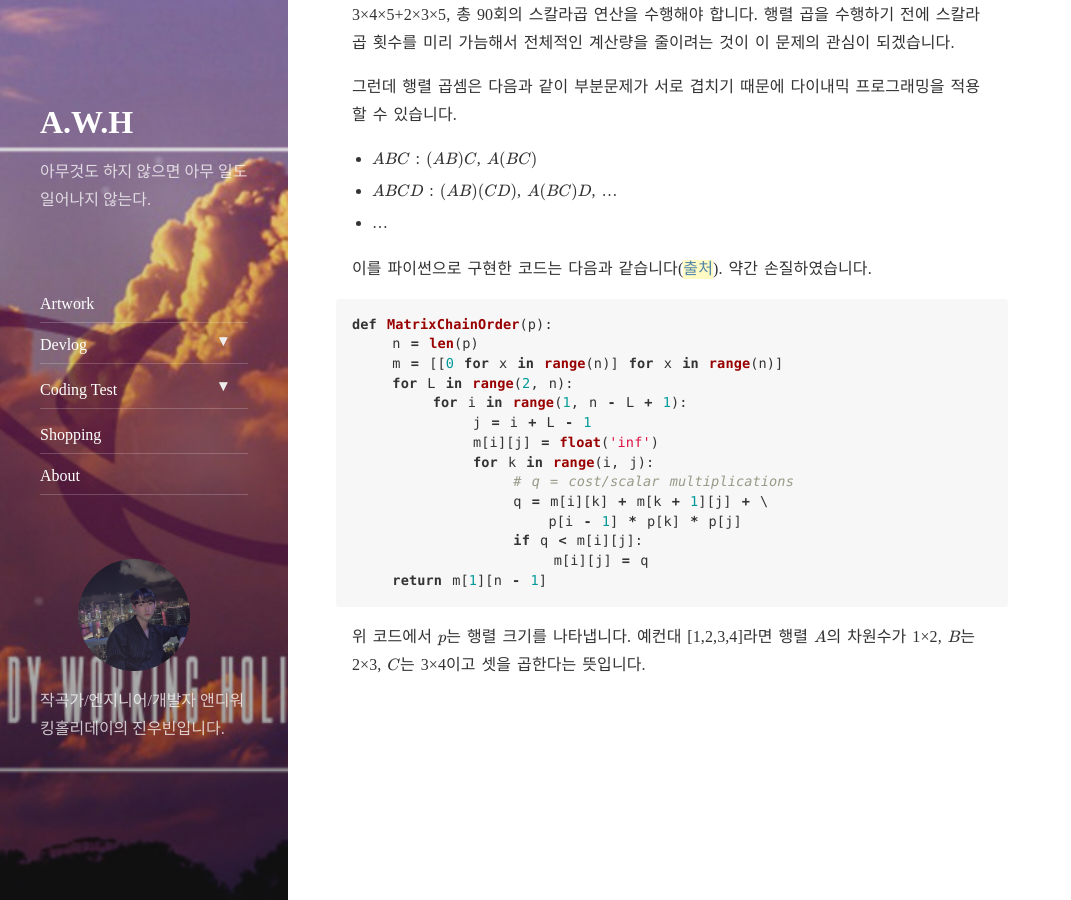
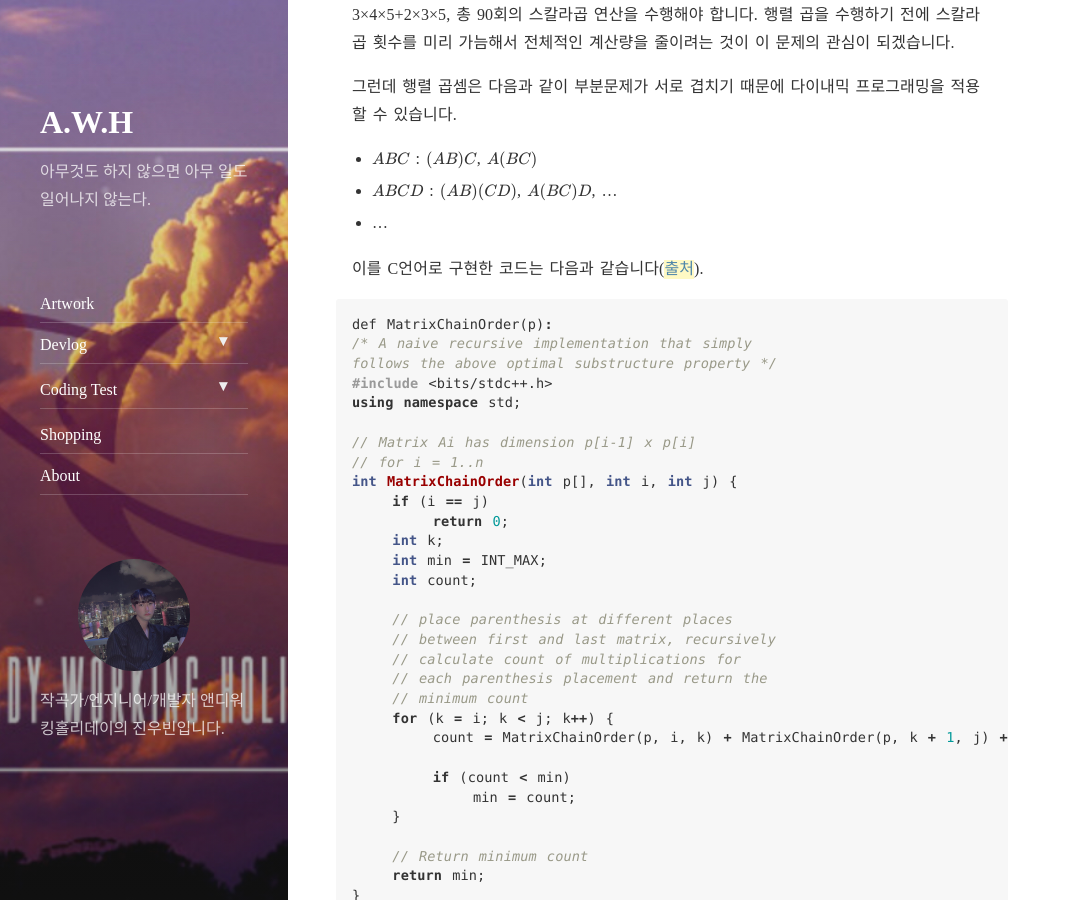
Before and after one commit to andyworkingholiday/andyworkingholiday.github.io, a Jekyll site: the page built from _posts/Algorithm/2020-09-20-devlog-algorithm-dynamic.md, in a window 1280 px wide and 900 px high, scrolled down 4666 px. Shown: the whole window, without its empty margins (0-1071 px from the left). Built offline with Jekyll 4.4.1, drawn with Linux system fonts in a browser that asks for light colours; nearby versions of some CDN libraries; formulas are drawn with MathJax 3; comment, search, counter and statistics services are not loaded; some of the changed text lies outside the part shown.

Commit message:
cpp files add

````diff
--- a/_posts/Algorithm/2020-09-20-devlog-algorithm-dynamic.md
+++ b/_posts/Algorithm/2020-09-20-devlog-algorithm-dynamic.md
@@ -33,11 +33,11 @@ use_math: true
 | :------: | :--: | :--: | :--: | :--: | :--: | :--: | :--: | :--: |
 | 가격 $p_i$ |  1   |  5   |  8   |  9   |  10  |  17  |  17  |  20  |
 
-</br>
+<br/>
 
 고려해야 할 경우의 수는 꽤 많습니다. 가령 길이가 4미터인 통나무를 자르는 가짓수는 아래와 같이 8가지나 됩니다. 여기서 최대 이익을 내는 *optimal solution*은 길이가 2미터인 통나무 두개로 쪼개 파는 경우입니다. 이 때 *optimal value*는 10만원이 됩니다. ($n$미터 통나무라면 고려해야할 경우의 수는 $2^{n-1}$가지)
 
-</br>
+<br/>
 
 
 
@@ -68,7 +68,7 @@ use_math: true
 
 이를 파이썬으로 구현한 코드는 다음과 같습니다([출처]()). 약간 손질하였습니다.
 
-</br>
+<br/>
 
 ```python
 INT_MIN = -32767
@@ -102,7 +102,7 @@ print("Maximum Obtainable Value is " + str(cutRod(arr, size)))
 
 수열 $A$와 $B$의 마지막 원소가 서로 같다면 `case1`에 해당하고, 다르다면 `case2`이거나 `case3`에 해당합니다. 그런데 우리는 제일 긴 수열에 관심이 있으므로 `case2`, `case3` 가운데 최대값을 취합니다. 입력 문자열 길이에 해당하는 행렬(0으로 초기화)을 만들어 놓고 행렬을 위와 같은 규칙을 바탕으로 업데이트합니다. 이를 파이썬으로 구현한 코드는 다음과 같습니다.
 
-</br>
+<br/>
 
 
 ```python
@@ -123,7 +123,7 @@ def lcs(a, b):
 
 위 행렬 계산은 우측 하단 모서리인 (7, 6)에서 시작합니다. 대상 칸의 값과 바로 위 칸의 값(4)이 같으면 한 칸 위로 옮깁니다. 다르다면 대상 칸의 값과 바로 왼쪽 칸의 값을 비교해 같으면 한 칸 왼쪽으로 옮깁니다. 바로 위 칸과 왼쪽 칸 모두 대상 칸의 값과 다르다면 해당 위치의 원소가 공통수열의 원소에 해당하므로 결과 *result* 변수에 저장하고, 대각선으로 한 칸 옮깁니다. 이를 구현한 파이썬 코드는 다음과 같습니다.
 
-</br>
+<br/>
 
 ```python
     # read the substring out from the matrix
@@ -151,23 +151,50 @@ def lcs(a, b):
 - $ABCD$ : $(AB)(CD)$, $A(BC)D$, ...
 - ...
 
-이를 파이썬으로 구현한 코드는 다음과 같습니다([출처](http://www.geeksforgeeks.org/dynamic-programming-set-8-matrix-chain-multiplication/)). 약간 손질하였습니다.
+이를 C언어로 구현한 코드는 다음과 같습니다([출처](http://www.geeksforgeeks.org/dynamic-programming-set-8-matrix-chain-multiplication/)).
 
-```python
+```cpp
 def MatrixChainOrder(p):
-    n = len(p)
-    m = [[0 for x in range(n)] for x in range(n)]
-    for L in range(2, n):
-        for i in range(1, n - L + 1):
-            j = i + L - 1
-            m[i][j] = float('inf')
-            for k in range(i, j):
-                # q = cost/scalar multiplications
-                q = m[i][k] + m[k + 1][j] + \
-                	p[i - 1] * p[k] * p[j]
-                if q < m[i][j]:
-                    m[i][j] = q
-    return m[1][n - 1]
+/* A naive recursive implementation that simply
+follows the above optimal substructure property */
+#include <bits/stdc++.h>
+using namespace std;
+
+// Matrix Ai has dimension p[i-1] x p[i]
+// for i = 1..n
+int MatrixChainOrder(int p[], int i, int j) {
+    if (i == j)
+        return 0;
+    int k;
+    int min = INT_MAX;
+    int count;
+
+    // place parenthesis at different places
+    // between first and last matrix, recursively
+    // calculate count of multiplications for
+    // each parenthesis placement and return the
+    // minimum count
+    for (k = i; k < j; k++) {
+        count = MatrixChainOrder(p, i, k) + MatrixChainOrder(p, k + 1, j) + p[i - 1] * p[k] * p[j];
+
+        if (count < min)
+            min = count;
+    }
+
+    // Return minimum count
+    return min;
+}
+
+// Driver Code
+int main() {
+    int arr[] = { 1, 2, 3, 4, 3 };
+    int n = sizeof(arr) / sizeof(arr[0]);
+
+    cout << "Minimum number of multiplications is "
+         << MatrixChainOrder(arr, 1, n - 1);
+}
+
+// This code is contributed by Shivi_Aggarwal
 ```
 
 위 코드에서 $p$는 행렬 크기를 나타냅니다. 예컨대 [1,2,3,4]라면 행렬 $A$의 차원수가 1×2, $B$는 2×3, $C$는 3×4이고 셋을 곱한다는 뜻입니다.
````
Also changed, not shown: 2 other files.
